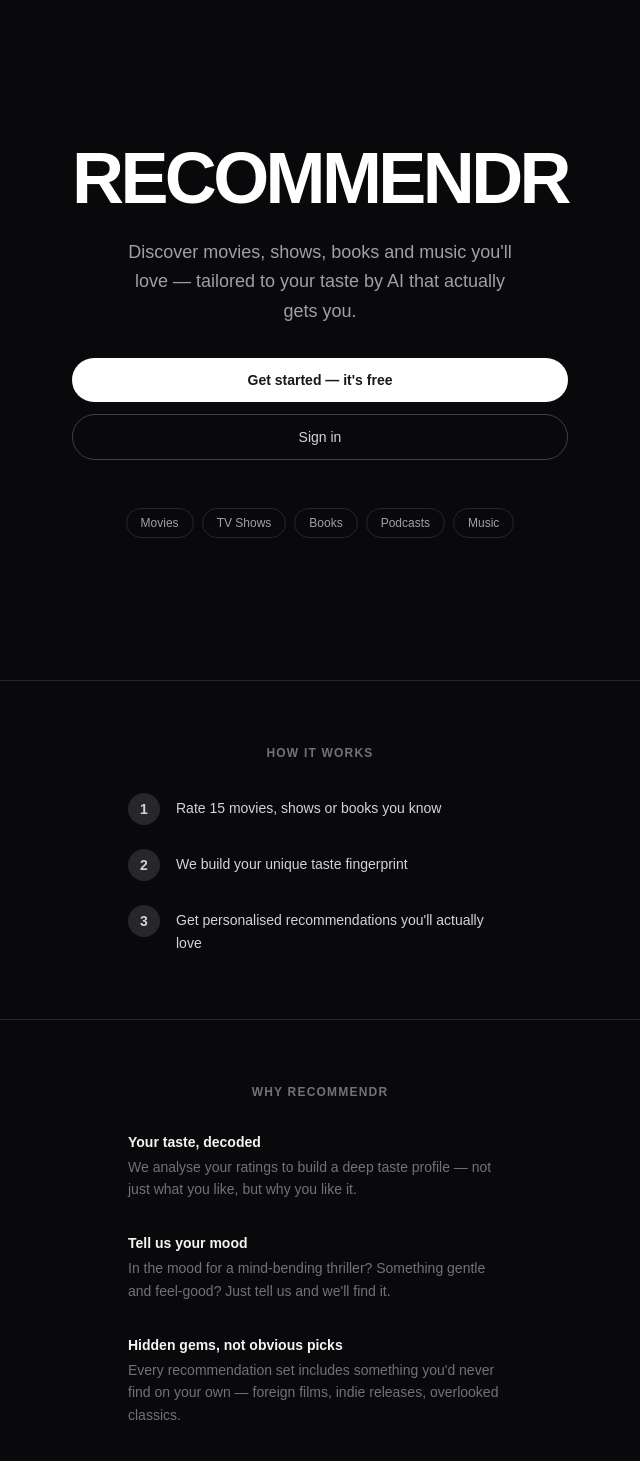
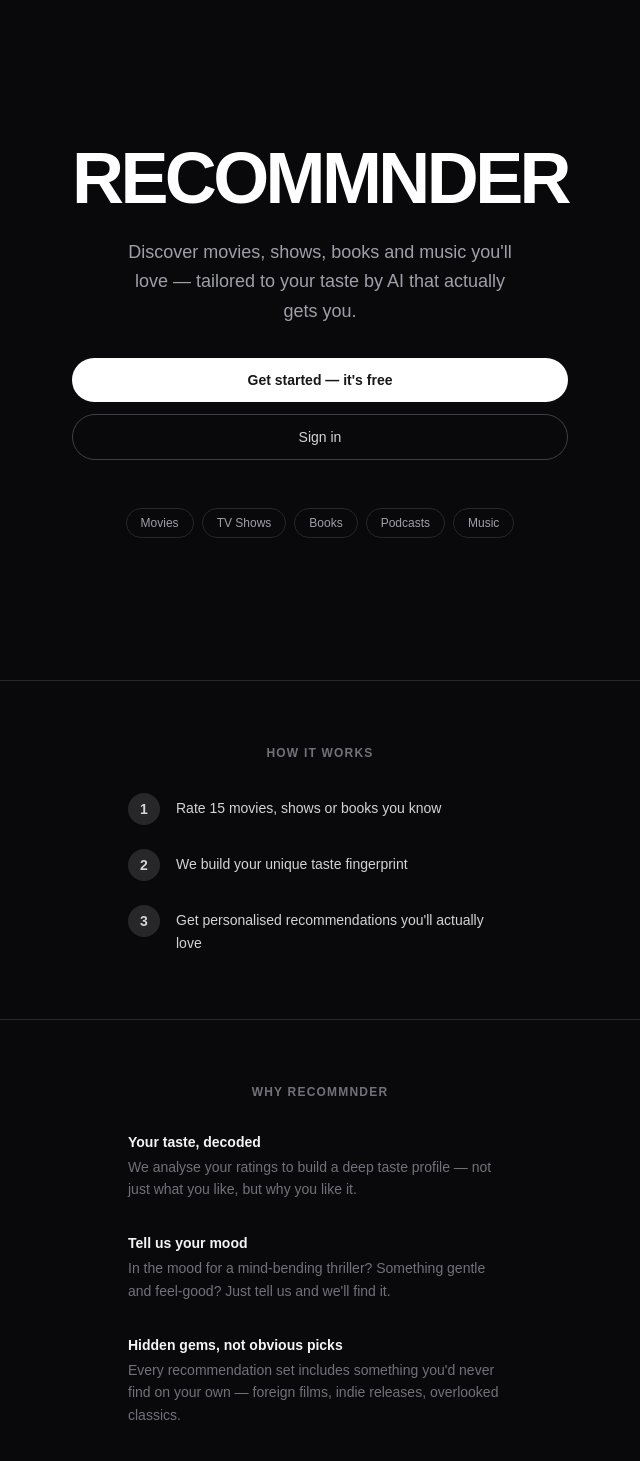
Before and after one commit to robsheahan/recomendrr-project, a Next.js app: page / in a window 1280 px wide. Shown: the top 1461 px of the page, without its empty margins (320-960 px from the left). Built offline with nearby package versions, Linux system fonts and the light colour scheme.

Commit message:
Rename RECOMMENDR to RECOMMNDER across all pages

```diff
--- a/src/app/(dashboard)/layout.tsx
+++ b/src/app/(dashboard)/layout.tsx
@@ -24,7 +24,7 @@ export default async function DashboardLayout({
           <div className="flex h-14 items-center justify-between">
             <Link href="/dashboard">
               <h1 className="text-lg font-black tracking-tighter text-zinc-900 dark:text-zinc-50">
-                RECOMMENDR
+                RECOMMNDER
               </h1>
             </Link>
             <form action="/api/auth/signout" method="post">
--- a/src/app/auth/login/page.tsx
+++ b/src/app/auth/login/page.tsx
@@ -38,7 +38,7 @@ export default function LoginPage() {
         <div className="text-center">
           <Link href="/">
             <h1 className="text-2xl font-black tracking-tighter text-white">
-              RECOMMENDR
+              RECOMMNDER
             </h1>
           </Link>
           <p className="mt-2 text-sm text-zinc-500">
--- a/src/app/auth/signup/page.tsx
+++ b/src/app/auth/signup/page.tsx
@@ -44,7 +44,7 @@ export default function SignupPage() {
         <div className="text-center">
           <Link href="/">
             <h1 className="text-2xl font-black tracking-tighter text-white">
-              RECOMMENDR
+              RECOMMNDER
             </h1>
           </Link>
           <p className="mt-2 text-sm text-zinc-500">
--- a/src/app/layout.tsx
+++ b/src/app/layout.tsx
@@ -13,7 +13,7 @@ const geistMono = Geist_Mono({
 });
 
 export const metadata: Metadata = {
-  title: 'RECOMMENDR',
+  title: 'RECOMMNDER',
   description: 'Discover movies, shows, books and music tailored to your taste by AI',
 };
 
--- a/src/app/onboarding/layout.tsx
+++ b/src/app/onboarding/layout.tsx
@@ -22,7 +22,7 @@ export default async function OnboardingLayout({
         <div className="mx-auto flex h-14 max-w-5xl items-center justify-between px-4">
           <Link href="/onboarding">
             <h1 className="text-lg font-black tracking-tighter text-zinc-900 dark:text-zinc-50">
-              RECOMMENDR
+              RECOMMNDER
             </h1>
           </Link>
           <Link
--- a/src/app/page.tsx
+++ b/src/app/page.tsx
@@ -34,7 +34,7 @@ export default function HomePage() {
       <div className="flex min-h-[85vh] flex-col items-center justify-center px-6 text-center">
         <div className="space-y-6">
           <h1 className="text-5xl font-black tracking-tighter sm:text-7xl">
-            RECOMMENDR
+            RECOMMNDER
           </h1>
           <p className="mx-auto max-w-xs text-base leading-relaxed text-zinc-400 sm:max-w-sm sm:text-lg">
             Discover movies, shows, books and music you&apos;ll love — tailored
@@ -96,7 +96,7 @@ export default function HomePage() {
       {/* Features */}
       <div className="border-t border-zinc-800 px-6 py-16">
         <h2 className="mb-2 text-center text-xs font-semibold uppercase tracking-widest text-zinc-500">
-          Why Recommendr
+          Why Recommnder
         </h2>
         <div className="mx-auto mt-8 max-w-sm space-y-8">
           {FEATURES.map((feature) => (
@@ -146,7 +146,7 @@ export default function HomePage() {
       {/* Footer */}
       <div className="border-t border-zinc-800 px-6 py-8 text-center">
         <p className="text-xs text-zinc-600">
-          RECOMMENDR
+          RECOMMNDER
         </p>
       </div>
     </div>
--- a/src/components/RecommendationGenerator.tsx
+++ b/src/components/RecommendationGenerator.tsx
@@ -99,7 +99,7 @@ export function RecommendationGenerator() {
         setCategories(availableCategories);
         if (availableCategories.length > 0) {
           // Restore last used category from localStorage
-          const lastCategory = localStorage.getItem('recommendr_last_category');
+          const lastCategory = localStorage.getItem('recommnder_last_category');
           const match = availableCategories.find(
             (c: UserCategory) => c.category === lastCategory
           );
@@ -159,7 +159,7 @@ export function RecommendationGenerator() {
     setDismissedIds(new Set());
 
     // Remember last used category
-    localStorage.setItem('recommendr_last_category', selectedCategory);
+    localStorage.setItem('recommnder_last_category', selectedCategory);
 
     // Generate fingerprint on first use
     await ensureFingerprint();
```
